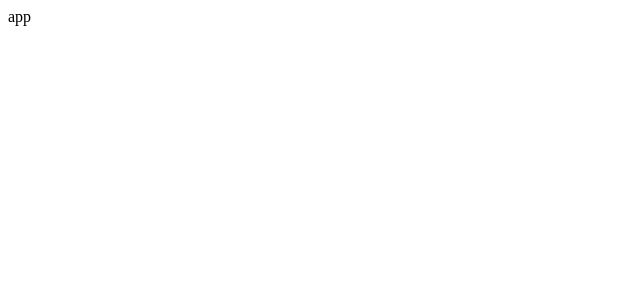
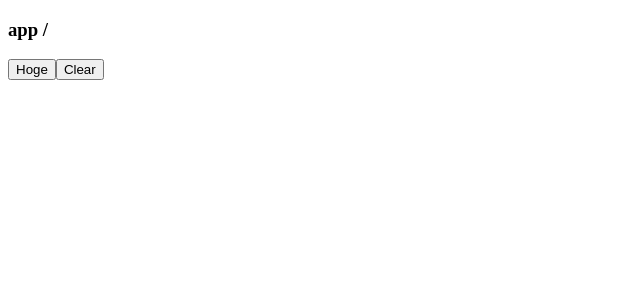
Before and after one commit to Yoshifumi14/fifa-data-app, a React (Create React App) app: page / in a window 1280 px wide. Shown: the top 300 px of the page, without its empty margins (0-640 px from the left). Built offline with nearby package versions, Linux system fonts and the light colour scheme.

Commit message:
feat store構成

```diff
--- a/src/components/App.tsx
+++ b/src/components/App.tsx
@@ -1,5 +1,19 @@
+import { useSelector, useDispatch } from "react-redux";
+import { setHoge } from "store/slice/App";
+import { appHogeSelector } from "../store/slice/AppSelector";
+
 export function App() {
-  return <div>app</div>;
+  const hoge = useSelector(appHogeSelector);
+  const dispatch = useDispatch();
+  return (
+    <div>
+      <h3>app / {hoge}</h3>
+      <div>
+        <button onClick={() => dispatch(setHoge({ hoge: "hoge" }))}>Hoge</button>
+        <button onClick={() => dispatch(setHoge({ hoge: "" }))}>Clear</button>
+      </div>
+    </div>
+  );
 }
 
 export default App;
--- a/src/index.tsx
+++ b/src/index.tsx
@@ -1,17 +1,18 @@
 import React from "react";
 import ReactDOM from "react-dom";
 import App from "./components/App";
-// import { Provider } from "react-redux";
+import { Provider } from "react-redux";
 import * as serviceWorker from "./serviceWorker";
+import { store } from "./store/Store";
 
 const isDebug = process.env.REACT_APP_DEBUG;
 
 ReactDOM.render(
   <React.StrictMode>
-    {/* <Provider store={store}> */}
-    <App />
-    {isDebug && <p>isDebug</p>}
-    {/* </Provider> */}
+    <Provider store={store}>
+      <App />
+      {isDebug && <p>isDebug</p>}
+    </Provider>
   </React.StrictMode>,
   document.getElementById("root")
 );
--- /dev/null
+++ b/src/store/Store.ts
@@ -0,0 +1,12 @@
+import { configureStore, ThunkAction, Action } from "@reduxjs/toolkit";
+import appReducer from "./slice/App";
+
+export const store = configureStore({
+  reducer: {
+    app: appReducer,
+  },
+});
+
+export type AppDispatch = typeof store.dispatch;
+export type RootState = ReturnType<typeof store.getState>;
+export type AppThunk<ReturnType = void> = ThunkAction<ReturnType, RootState, unknown, Action<string>>;
--- a/src/store/slice/App.ts
+++ b/src/store/slice/App.ts
@@ -1,14 +1,22 @@
-import { createSlice } from "@reduxjs/toolkit";
+import { createSlice, PayloadAction } from "@reduxjs/toolkit";
 
-type App = {};
+export type AppState = {
+  hoge: string;
+};
 
-const initialState: App = {};
+const initialState: AppState = {
+  hoge: "",
+};
 
 export const appSlice = createSlice({
   name: "App",
   initialState,
-  reducers: {},
+  reducers: {
+    setHoge: (state, action: PayloadAction<{ hoge: string }>) => {
+      state.hoge = action.payload.hoge;
+    },
+  },
 });
 
-export const {} = appSlice.actions;
+export const { setHoge } = appSlice.actions;
 export default appSlice.reducer;
--- /dev/null
+++ b/src/store/slice/AppSelector.ts
@@ -0,0 +1,4 @@
+import { RootState } from "../Store";
+
+export const appSelector = (state: RootState) => state.app;
+export const appHogeSelector = (state: RootState) => appSelector(state).hoge;
```
